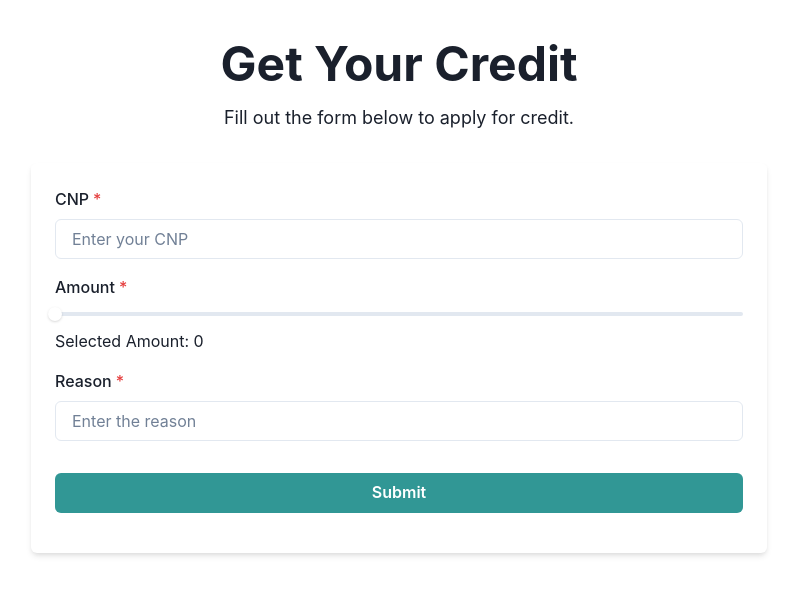
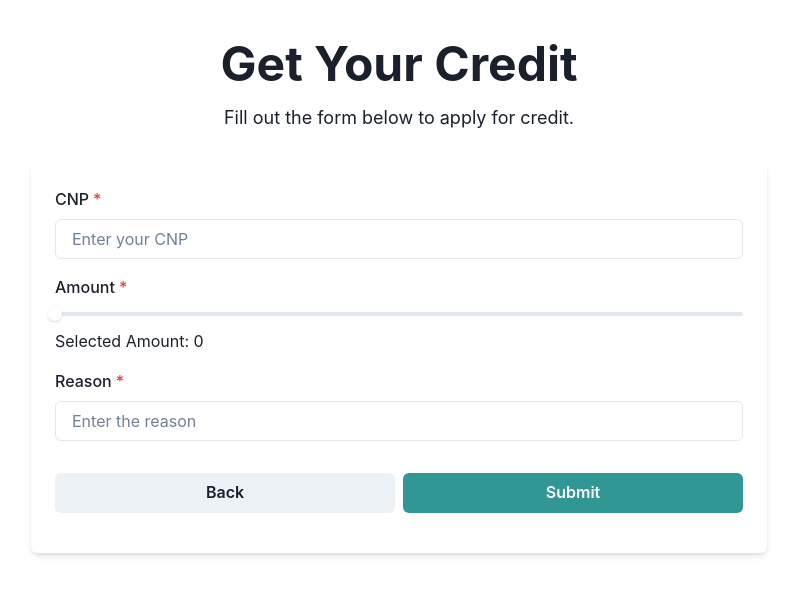
Before and after one commit to GPT-Engineer-App/credit-form-landing, a React (Vite) app: page / in a window 1280 px wide. Both pictures are taken after typing "Sample", "name@example.com", "5551234", "Sample" into the empty fields and a click on the button "Submit". Shown: the top 594 px of the page, without its empty margins (241-1038 px from the left). Built offline with nearby package versions, Linux system fonts and the light colour scheme.

Commit message:
Added a back button to the second form that returns to the first form by passing the `setStep` function from the `Index` component to the `SecondStepForm` component and updating the `SecondStepForm` component accordingly.
Prompt: on the second form ad a back button that returns to the first form

```diff
--- a/src/components/SecondStepForm.jsx
+++ b/src/components/SecondStepForm.jsx
@@ -1,7 +1,7 @@
-import { VStack, FormControl, FormLabel, Input, Button, Slider, SliderTrack, SliderFilledTrack, SliderThumb, Box } from "@chakra-ui/react";
+import { VStack, FormControl, FormLabel, Input, Button, Slider, SliderTrack, SliderFilledTrack, SliderThumb, Box, HStack } from "@chakra-ui/react";
 import { useState } from "react";
 
-const SecondStepForm = () => {
+const SecondStepForm = ({ setStep }) => {
   const [amount, setAmount] = useState(0);
 
   const handleSecondStepSubmit = (e) => {
@@ -33,9 +33,14 @@ const SecondStepForm = () => {
             <Input placeholder="Enter the reason" />
           </FormControl>
 
-          <Button colorScheme="teal" type="submit" width="full" mt={4}>
-            Submit
-          </Button>
+          <HStack width="full" mt={4}>
+            <Button colorScheme="gray" onClick={() => setStep(1)} width="full">
+              Back
+            </Button>
+            <Button colorScheme="teal" type="submit" width="full">
+              Submit
+            </Button>
+          </HStack>
         </VStack>
       </form>
     </Box>
--- a/src/pages/Index.jsx
+++ b/src/pages/Index.jsx
@@ -53,7 +53,7 @@ const Index = () => {
             </form>
           </Box>
         ) : (
-          <SecondStepForm />
+          <SecondStepForm setStep={setStep} />
         )}
       </VStack>
     </Container>
```
